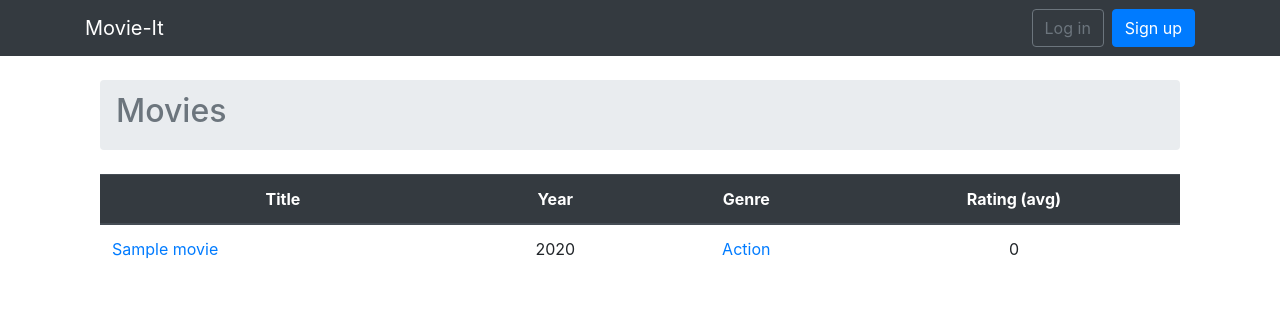
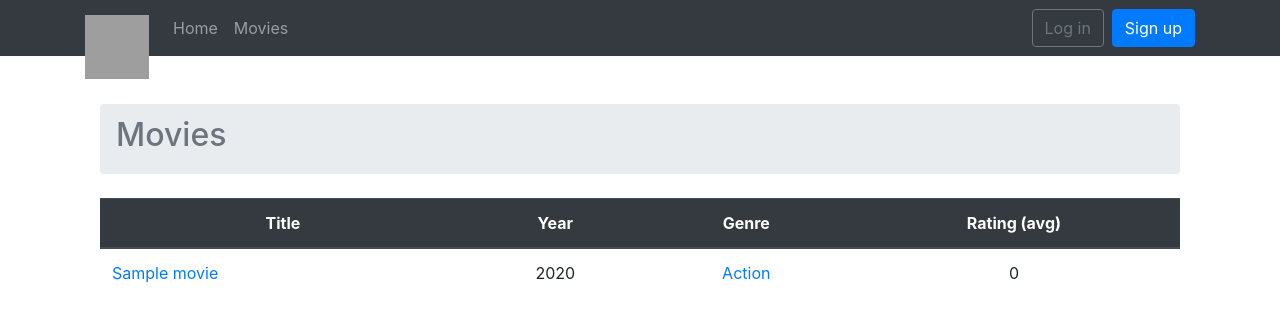
Before and after one commit to gorkemarslan/Django-Movie-Database, a Django app: page /movies/ in a window 1280 px wide. Shown: the top 322 px of the page. Run offline with Django 3.2, Linux system fonts and the light colour scheme; data comes from the database, SQL or seed files in the repository; tables that the repository leaves empty hold one stand-in row (values such as "Sample post"); some libraries are stand-ins or nearby versions; grey boxes are pictures that could not be loaded.

Commit message:
Navbar is improved. Brand Logo is added.

```diff
--- a/static/movies/css/movies.css
+++ b/static/movies/css/movies.css
@@ -10,3 +10,11 @@
     background-color: inherit !important;
     border: 0 !important;
 }
+
+.navbar-brand{
+    position: absolute;
+    top: 10px;
+}
+.navbar-home{
+    margin-left:80px
+}
--- a/templates/_base.html
+++ b/templates/_base.html
@@ -10,7 +10,10 @@
     {% block statichead %}{% endblock statichead %}
 </head>
 <body>
-    {% include 'navbar.html' %}
+    {% block navbar %}
+        {% include 'navbar.html' %}
+    {% endblock navbar %}
+    <br>
     <div class="container">
         {% block content %}
         {% endblock content %}
--- a/templates/navbar.html
+++ b/templates/navbar.html
@@ -1,12 +1,33 @@
+{% load static %}
+
+{% block statichead %}
+<!-- Custom CSS and JS -->
+<link rel="stylesheet" href="{% static 'movies/css/movies.css' %}">
+<script src="{% static 'movies/js/movies.js' %}" defer></script>
+{% endblock statichead %}
+
 <nav class="navbar navbar-expand-sm navbar-dark bg-dark">
   <div class="container">
-          <a class="navbar-brand" href="{% url 'home' %}">Movie-It</a>
+    <div class="collapse navbar-collapse" id="mainMenu">
+      <ul class="navbar-nav mr-auto">
+        <li class="nav-item">
+          <a class="navbar-brand navbar-left" href="{% url 'home' %}">
+            <img src="{% static 'movies/images/movie-it-logo.png' %}" width="64" height="64" alt="">
+          </a>
+        </li>
+        <li class="nav-item navbar-home">
+          <a class="nav-link" href="{% url 'home' %}">Home</a>
+        </li>
+        <li class="nav-item">
+          <a class="nav-link" href="{% url 'movie_list' %}">Movies</a>
+        </li>
+      </ul>
+      <ul class="navbar-nav ml-auto">
         <button class="navbar-toggler" type="button" data-toggle="collapse" data-target="#mainMenu" aria-controls="mainMenu" aria-expanded="false" aria-label="Toggle navigation">
           <span class="navbar-toggler-icon"></span>
         </button>
-          <div class="collapse navbar-collapse" id="mainMenu">
         {% if user.is_authenticated %}
-              <ul class="navbar-nav ml-auto">
+
         <li class="nav-item dropdown">
           <a class="nav-link dropdown-toggle" href="#" id="userMenu" data-toggle="dropdown" aria-haspopup="true" aria-expanded="false">
             {{ user.email }}
@@ -18,13 +39,14 @@
             <a class="dropdown-item" href="{% url 'logout' %}">Log out</a>
           </div>
         </li>
-              </ul>
         {% else %}
         <form class="form-inline ml-auto">
           <a href="{% url 'login' %}" class="btn btn-outline-secondary">Log in</a>
           <a href="{% url 'signup' %}" class="btn btn-primary ml-2">Sign up</a>
         </form>
         {% endif %}
+
+      </ul>
     </div>
   </div>
 </nav>
--- a/templates/users/signup_login.html
+++ b/templates/users/signup_login.html
@@ -13,6 +13,9 @@
 <!-- CSS -->
 <link rel="stylesheet" href="{% static 'users/css/login.css' %}">
 {% endblock statichead %}
+
+{% block navbar %}
+{% endblock navbar %}
 
 {% block content %}
 <div class="">
```
Lines whose indentation alone changed are shown as unchanged.
